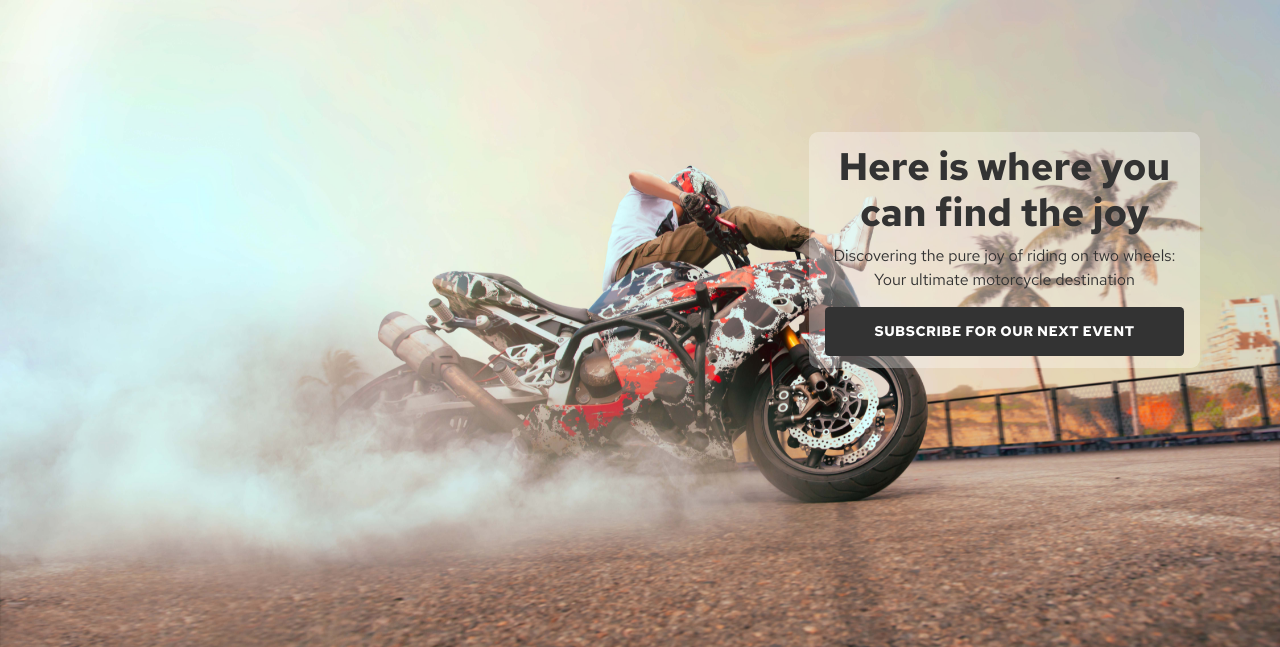
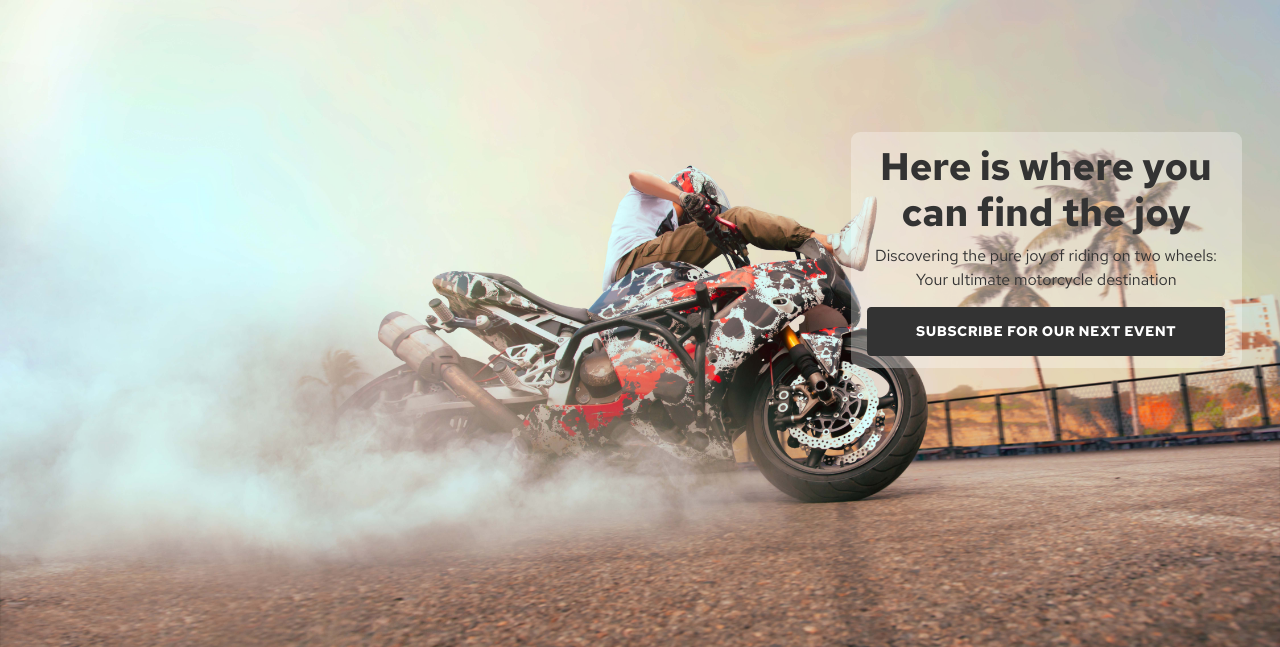
Before and after one commit to DevAlanAraki/CI-4-project, a plain HTML site: page index.html in a window 1280 px wide. Shown: the part 150-797 px from the top of the page. Drawn offline with nearby package versions, Linux system fonts and the light colour scheme.

Commit message:
Fix parabox location issues as it was fixed when scrolling

```diff
--- a/assets/css/style.css
+++ b/assets/css/style.css
@@ -59,7 +59,7 @@ nav ul.nav li.nav-item a.nav-link:hover {
     color: #d4d4d4;
 }
 
-/* PARABOX */
+/* Parabox */
 
 .para-container {
     font-family: 'Red Hat Text', sans-serif;
@@ -74,17 +74,20 @@ nav ul.nav li.nav-item a.nav-link:hover {
     background-size: cover;
     background-position: center;
     background-attachment: fixed;
+    align-items: flex-end;
+    justify-content: center;
 }
 
 .parabox {
     background: rgba(255, 255, 255, 0.3);
-    margin-top: 22%;
-    right: 80px;
-    position: fixed;
     border-radius: 9px;
     width: 391px;
     padding: 12px;
     text-align: center;
+    margin-left: auto;
+    justify-content: center;
+    align-self: flex-end;
+    margin-right: 3%;
 }
 
 h1 {
@@ -109,4 +112,12 @@ h1 {
     font-weight: 700;
     letter-spacing: .5px;
     font-size: .875rem;
-  }
+}
+
+/* Highlight Container */
+
+.highlight {
+    width: 100%;
+    min-height: 60vh;
+    background-color: var(--color);
+}
--- a/index.html
+++ b/index.html
@@ -41,17 +41,17 @@
 
     <section>
         <div class="para-container">
-            <div class="box">
-                <div class="parabox">
-                    <h1>Here is where you can find the joy</h1>
-                    <p>Discovering the pure joy of riding on two wheels: Your ultimate motorcycle destination</p>
-                    <a href="#">Subscribe for our next event</a>
-                </div>
+            <div class="parabox">
+                <h1>Here is where you can find the joy</h1>
+                <p>Discovering the pure joy of riding on two wheels: Your ultimate motorcycle destination</p>
+                <a href="#">Subscribe for our next event</a>
             </div>
         </div>
     </section>
 
-
+    <section>
+        <div class="highlight"></div>
+    </section>
 
 </body>
 
```
